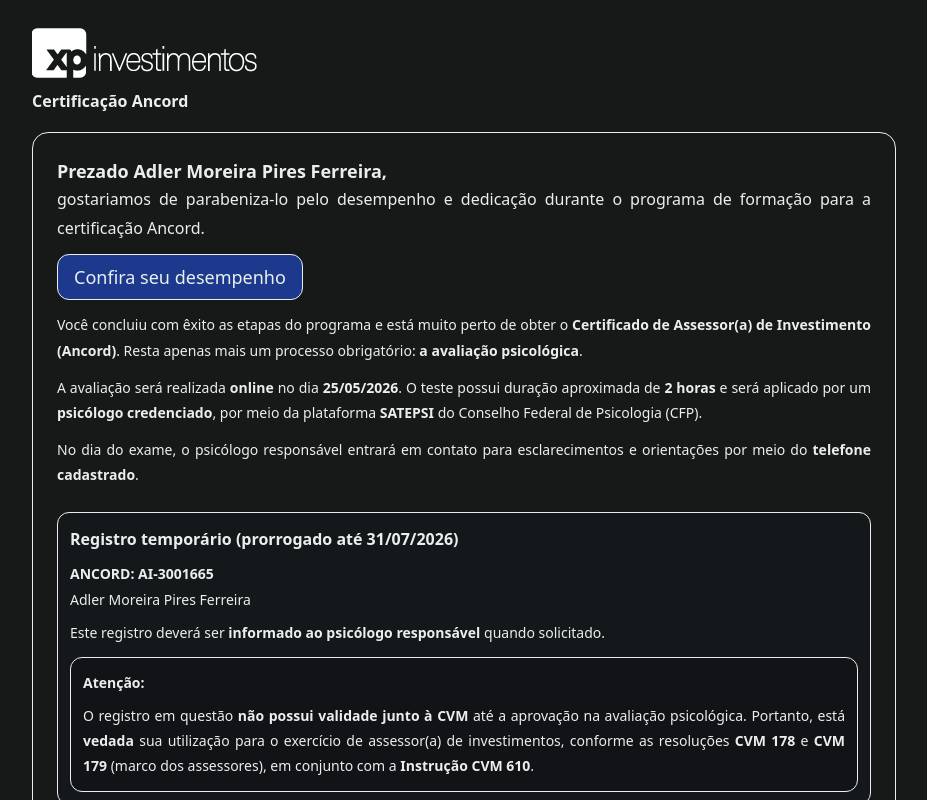
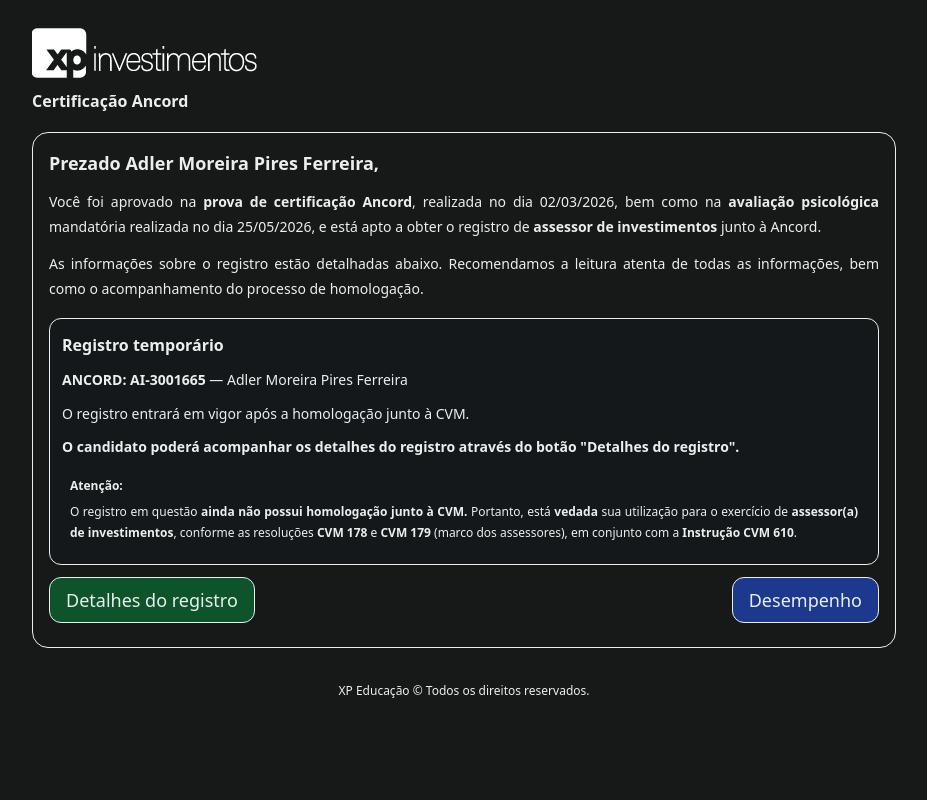
Before and after one commit to adlermpf/xp-edu-ancord, a React (Vite) app: page / in a window 1280 px wide. Shown: the top 800 px of the page, without its empty margins (176-1103 px from the left). Built offline with nearby package versions, Linux system fonts and the light colour scheme.

Commit message:
results updated

```diff
--- a/package.json
+++ b/package.json
@@ -7,7 +7,8 @@
     "dev": "vite",
     "build": "tsc -b && vite build",
     "lint": "eslint .",
-    "preview": "vite preview"
+    "preview": "vite preview",
+    "start": "vite"
   },
   "dependencies": {
     "@tailwindcss/vite": "^4.1.18",
--- a/src/App.tsx
+++ b/src/App.tsx
@@ -23,8 +23,10 @@
 
 // Dados fixos (como você pediu)
 const RECORD_DATA = {
-  certification: `Certificação Ancord: ${RECORD_FULL} registro temporário – avaliação psicológica pendente`,
-  issueDate: "02/03/2026",
+  certification: `Certificação Ancord: ${RECORD_FULL} — registro temporário`,
+  status: `Aguardando homologação CVM`,
+  deadline: `31/07/2026`,
+  queryDate: "19/06/2026",
   expirationDate: "31/07/2026",
   advisorName: "Adler Moreira Pires Ferreira",
   cpf: "396.532.928-62",
@@ -33,7 +35,7 @@
   address:
     "Rua Édson Nores Lui 147 Q23L11, Gaivota 2, São José do Rio Preto - SP, CEP: 15063-065",
   requestingManager:
-    "WIT INVEST ASSESSOR DE INVESTIMENTO LTDA. CNPJ: 10.411.461/0001-00.",
+    "WIT INVEST ASSESSORIA DE INVESTIMENTO LTDA. CNPJ: 10.411.461/0001-00.",
   underResponsibility:
     "Sob responsabilidade de XP Investimentos Corretora de Câmbio, Títulos e Valores Mobiliários S/A. CNPJ: 02.332.886/0001-04.",
 };
@@ -251,101 +253,58 @@
 }: NoticeProps) {
   return (
     <section>
-      <div className="flex flex-col p-6">
+      <div className="flex flex-col p-4">
         <div className="bg-appbg text-justify">
           <h1 className="text-lg font-semibold">Prezado {candidateName},</h1>
-          <p className="text-md text-muted text-justify">
-            gostariamos de parabeniza-lo pelo desempenho e dedicação durante o
-            programa de formação para a certificação Ancord.
+          <p className="text-md text-muted text-justify"></p>
+
+          <p className="mt-3 text-sm text-muted leading-relaxed">
+            Você foi aprovado na <strong>prova de certificação Ancord</strong>,
+            realizada no dia 02/03/2026, bem como na{" "}
+            <strong>avaliação psicológica</strong> mandatória realizada no dia 25/05/2026,
+            e está apto a obter o registro de{" "}
+            <strong>assessor de investimentos</strong> junto à Ancord.
           </p>
-          <div className="mt-3">
-            <button
-              type="button"
-              onClick={onOpenResult}
-              className="
-    w-full sm:w-auto
-    rounded-xl
-    border border-border
-    px-4 py-2
-    text-lg
-    text-text
-    bg-blue-900 hover:bg-blue-800
-    transition
-    text-nowrap
-  "
-            >
-              Confira seu desempenho
-            </button>
-          </div>
           <p className="mt-3 text-sm text-muted leading-relaxed">
-            Você concluiu com êxito as etapas do programa e está muito perto de
-            obter o{" "}
-            <span className="text-text font-semibold">
-              Certificado de Assessor(a) de Investimento (Ancord)
-            </span>
-            . Resta apenas mais um processo obrigatório:{" "}
-            <span className="text-text font-semibold">
-              a avaliação psicológica
-            </span>
-            .
+            As informações sobre o registro estão detalhadas abaixo.
+            Recomendamos a leitura atenta de todas as informações, bem como o
+            acompanhamento do processo de homologação.
           </p>
 
-          <div className="mt-3 space-y-3 text-sm text-muted leading-relaxed">
-            <p>
-              A avaliação será realizada{" "}
-              <span className="text-text font-semibold">online</span> no dia{" "}
-              <span className="text-text font-semibold">25/05/2026</span>. O
-              teste possui duração aproximada de{" "}
-              <span className="text-text font-semibold">2 horas</span> e será
-              aplicado por um{" "}
-              <span className="text-text font-semibold">
-                psicólogo credenciado
-              </span>
-              , por meio da plataforma{" "}
-              <span className="text-text font-semibold">SATEPSI</span> do
-              Conselho Federal de Psicologia (CFP).
-            </p>
-
-            <p>
-              No dia do exame, o psicólogo responsável entrará em contato para
-              esclarecimentos e orientações por meio do{" "}
-              <span className="text-text font-semibold">
-                telefone cadastrado
-              </span>
-              .
-            </p>
-          </div>
-
-          <div className="mt-6 rounded-xl border border-xpgreen/25 bg-gray-900/20 p-3 space-y-2">
+          <div className="mt-4 rounded-xl border border-xpgreen/25 bg-gray-900/20 p-3 space-y-2">
             <p className="text-md text-text font-semibold">
-              Registro temporário (prorrogado até 31/07/2026)
+              Registro temporário
             </p>
 
             <p className="text-sm">
               <span className="font-semibold">ANCORD:</span>{" "}
-              <span className="font-semibold">AI-3001665</span>{" "}
-              <p className="text-muted">{candidateName}</p>
+              <span className="font-semibold">AI-3001665</span>
+              {" — "}
+              {candidateName}
             </p>
 
             <p className="text-sm text-text">
-              Este registro deverá ser{" "}
+              O registro entrará em vigor após a homologação junto à CVM.
+            </p>
+            <p className="text-sm text-text">
               <span className="font-semibold">
-                informado ao psicólogo responsável
-              </span>{" "}
-              quando solicitado.
+                O candidato poderá acompanhar os detalhes do registro através do
+                botão "Detalhes do registro".
+              </span>
             </p>
 
-            <div className="mt-3 rounded-xl border  bg-black/20 p-3">
-              <p className=" text-sm text-text font-semibold">Atenção:</p>
-              <p className="mt-2 text-sm text-muted">
+            <div className="mt-1 p-2">
+              <p className=" text-xs text-text font-bold">Atenção:</p>
+              <p className="mt-1 text-xs text-muted">
                 O registro em questão{" "}
                 <span className="text-text font-semibold">
-                  não possui validade junto à CVM
+                  ainda não possui homologação junto à CVM.
                 </span>{" "}
-                até a aprovação na avaliação psicológica. Portanto, está{" "}
+                Portanto, está{" "}
                 <span className="text-text font-semibold">vedada</span> sua
-                utilização para o exercício de assessor(a) de investimentos,
-                conforme as resoluções{" "}
+                utilização para o exercício de{" "}
+                <strong>assessor(a) de investimentos</strong>, conforme as
+                resoluções{" "}
                 <span className="text-text font-semibold">CVM 178</span> e{" "}
                 <span className="text-text font-semibold">CVM 179 </span>
                 (marco dos assessores), em conjunto com a{" "}
@@ -358,13 +317,31 @@
           </div>
         </div>
 
-        <div className="mt-3 flex flex-col gap-3 sm:flex-row sm:items-center sm:justify-between">
+        <div className="mt-3 flex flex-row gap-3 sm:flex-row sm:items-center justify-between">
           <button
             type="button"
             onClick={onOpenLookup}
-            className=" mb-2 rounded-xl border border-border px-4 py-2 text-md text-text bg-green-900 hover:bg-green-800 transition"
+            className="mb-2 rounded-xl border border-border px-4 py-2 text-lg text-text text-nowrap bg-green-900 hover:bg-green-800 transition"
           >
-            Consulte os detalhes do registro
+            Detalhes do registro
+          </button>
+          <button
+            type="button"
+            onClick={onOpenResult}
+            className="
+            mb-2
+    sm:w-auto
+    rounded-xl
+    border border-border
+    px-4 py-2
+    text-lg
+    text-text
+    bg-blue-900 hover:bg-blue-800
+    transition
+    text-nowrap
+  "
+          >
+            Desempenho
           </button>
         </div>
       </div>
@@ -402,19 +379,28 @@
             <p className="text-sm text-text font-semibold text-pretty">
               {RECORD_DATA.certification}
             </p>
-            <div className="">
-              <p className="mt-1 text-xs text-muted">
-                Data da emissão: {RECORD_DATA.issueDate}
-              </p>
-              <p className="text-xs text-muted">
-                Validade: {RECORD_DATA.expirationDate}
-              </p>
-            </div>
+            <p className="mt-1 text-xs text-muted">
+              <span className="text-text font-semibold">
+                Data da requisição: {RECORD_DATA.queryDate}
+              </span>
+            </p>
+            <p className="text-xs text-muted">
+              Status:{" "}
+              <span className="text-text font-semibold text-yellow-500">
+                {RECORD_DATA.status}
+              </span>
+            </p>
+            <p className="text-xs text-muted">
+              Data-limite para homologação:{" "}
+              <span className="text-text font-semibold">
+                {RECORD_DATA.deadline}
+              </span>
+            </p>
           </div>
 
           <div className="grid grid-cols-1 gap-4 md:grid-cols-2">
             <Info
-              label="Assessor — via registro temporário"
+              label="Assessor — registro temporário"
               value={RECORD_DATA.advisorName}
             />
             <Info label="CPF:" value={RECORD_DATA.cpf} />
@@ -438,9 +424,8 @@
             <p className="text-sm text-text font-semibold">Aviso:</p>
             <p className="mt-2 text-sm text-muted leading-relaxed text-justify">
               Este registro é temporário e não autoriza o exercício de
-              assessor(a) de investimentos até a aprovação na avaliação
-              psicológica, conforme CVM 178 e 179, em conjunto com a Instrução
-              CVM 610.
+              assessor(a) de investimentos até sua homologação pela CVM,
+              conforme CVM 178 e 179, em conjunto com a Instrução CVM 610.
             </p>
           </div>
         </div>
```
